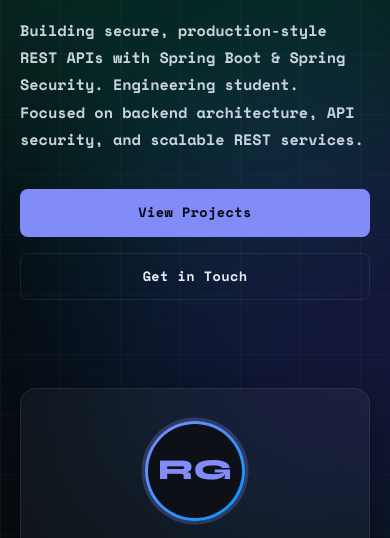
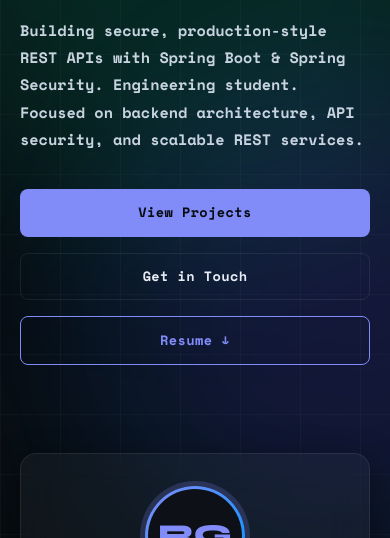
Before and after one commit to RiteshGTM/riteshgautam.github.io, a plain HTML site: page index.html in a window 390 px wide. Shown: the part 306-844 px from the top of the page. Drawn offline with nearby package versions, Linux system fonts and the light colour scheme.

Commit message:
fix issue of resume download on mobile

```diff
--- a/index.html
+++ b/index.html
@@ -1,5 +1,6 @@
 <!doctype html>
 <html lang="en" data-theme="dark">
+
 <head>
   <meta charset="UTF-8" />
   <meta name="viewport" content="width=device-width, initial-scale=1.0" />
@@ -9,8 +10,7 @@
   <link rel="preconnect" href="https://fonts.gstatic.com" crossorigin />
   <link
     href="https://fonts.googleapis.com/css2?family=Space+Mono:wght@400;700&family=Syne:wght@400;600;700;800&display=swap"
-      rel="stylesheet"
-    />
+    rel="stylesheet" />
 </head>
 
 <body>
@@ -76,6 +76,7 @@
       <div class="hero-cta">
         <a href="#projects" class="btn-primary">View Projects</a>
         <a href="#contact" class="btn-secondary">Get in Touch</a>
+        <a href="#" class="btn-resume-hero" id="heroResumeDownload">Resume ↓</a>
       </div>
     </div>
     <div class="hero-visual">
@@ -155,34 +156,15 @@
           <div class="contact-links" id="contactLinks"></div>
         </div>
         <div class="glass-card contact-form-wrapper">
-            <form
-              class="contact-form"
-              id="contactForm"
-              onsubmit="handleFormSubmit(event)"
-            >
+          <form class="contact-form" id="contactForm" onsubmit="handleFormSubmit(event)">
             <div class="form-group">
-                <input
-                  type="text"
-                  id="formName"
-                  placeholder="Your Name"
-                  required
-                />
+              <input type="text" id="formName" placeholder="Your Name" required />
             </div>
             <div class="form-group">
-                <input
-                  type="email"
-                  id="formEmail"
-                  placeholder="Your Email"
-                  required
-                />
+              <input type="email" id="formEmail" placeholder="Your Email" required />
             </div>
             <div class="form-group">
-                <textarea
-                  id="formMsg"
-                  placeholder="Your Message"
-                  rows="4"
-                  required
-                ></textarea>
+              <textarea id="formMsg" placeholder="Your Message" rows="4" required></textarea>
             </div>
             <button type="submit" class="btn-primary full-width">
               Send Message →
@@ -207,4 +189,5 @@
 
   <script src="script.js"></script>
 </body>
+
 </html>
--- a/script.js
+++ b/script.js
@@ -247,11 +247,20 @@
 
 // Resume download
 function setupResume() {
+  // Navbar resume button (desktop)
   const btn = document.getElementById("resumeDownload");
-  if (!btn) return;
-  btn.href = CONFIG.resumeFile;
-  btn.setAttribute("download", CONFIG.resumeFile);
+  if (btn) {
+    btn.href = CONFIG.resumeFile;
+    btn.setAttribute("download", CONFIG.resumeFile);
+  }
+  // Hero resume button (visible on all devices)
+  const heroBtn = document.getElementById("heroResumeDownload");
+  if (heroBtn) {
+    heroBtn.href = CONFIG.resumeFile;
+    heroBtn.setAttribute("download", CONFIG.resumeFile);
+  }
 }
+
 
 // Footer year
 function setYear() {
--- a/style.css
+++ b/style.css
@@ -390,6 +390,27 @@
   color: #080c10;
 }
 
+/* Hero Resume button */
+.btn-resume-hero {
+  display: inline-block;
+  font-family: var(--font-mono);
+  font-size: 0.85rem;
+  font-weight: 700;
+  color: var(--accent);
+  border: 1px solid var(--accent);
+  padding: 12px 28px;
+  border-radius: 8px;
+  letter-spacing: 0.03em;
+  transition: all var(--t);
+}
+
+.btn-resume-hero:hover {
+  background: var(--accent);
+  color: #080c10;
+  transform: translateY(-2px);
+  box-shadow: 0 8px 30px var(--accent-glow);
+}
+
 .mobile-menu-btn {
   display: none;
   background: none;
@@ -479,7 +500,6 @@
 }
 
 @keyframes pulse-dot {
-
   0%,
   100% {
     box-shadow: 0 0 0 0 var(--accent-glow);
@@ -620,7 +640,6 @@
 }
 
 @keyframes ring-pulse {
-
   0%,
   100% {
     box-shadow: 0 0 0 0 var(--accent-glow);
@@ -828,7 +847,8 @@
   inset: 0;
   border-radius: var(--radius);
   border: 1px solid transparent;
-  background: linear-gradient(135deg, var(--accent-glow), transparent) border-box;
+  background: linear-gradient(135deg, var(--accent-glow), transparent)
+    border-box;
   -webkit-mask:
     linear-gradient(#fff 0 0) padding-box,
     linear-gradient(#fff 0 0);
```
Lines whose indentation alone changed are shown as unchanged.
